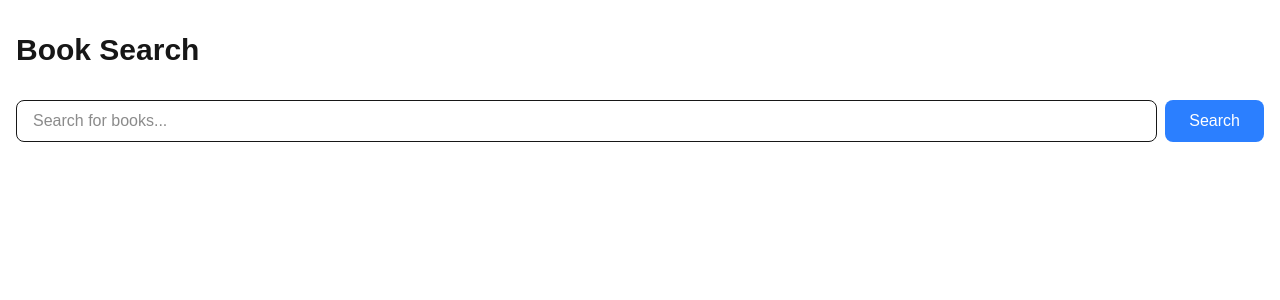
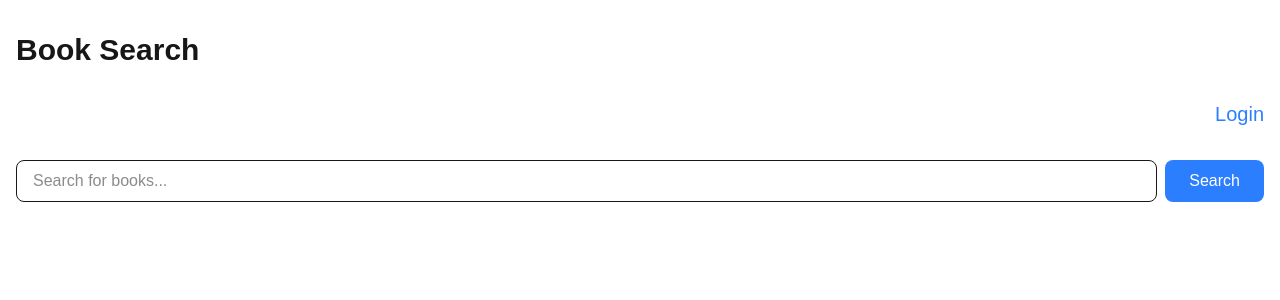
Before and after one commit to RykZee/book-quiz-web, a Next.js app: page / in a window 1280 px wide. Shown: the top 300 px of the page. Built offline with nearby package versions, Linux system fonts and the light colour scheme.

Commit message:
add dummy login page

```diff
--- /dev/null
+++ b/src/app/login/page.tsx
@@ -0,0 +1,3 @@
+export default function Login() {
+    return <div>Login</div>
+}
--- a/src/app/page.tsx
+++ b/src/app/page.tsx
@@ -32,6 +32,9 @@ export default function Home() {
   return (
     <div className="container mx-auto px-4 py-8">
       <h1 className="text-3xl font-bold mb-8">Book Search</h1>
+      <div className="flex">
+        <a href="/login" className="text-blue-500 text-xl ml-auto mb-8">Login</a>
+      </div>
 
       <form onSubmit={handleSearch} className="mb-8">
         <div className="flex gap-2">
```
Also changed, not shown: src/app/api/search/route.ts (deleted).
